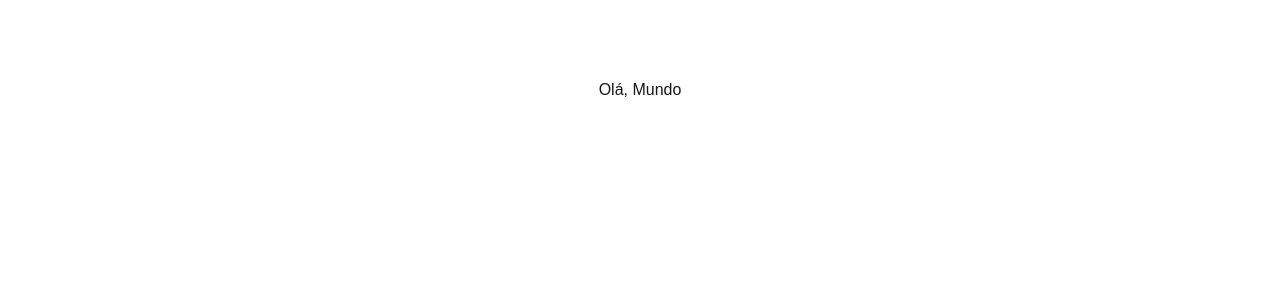
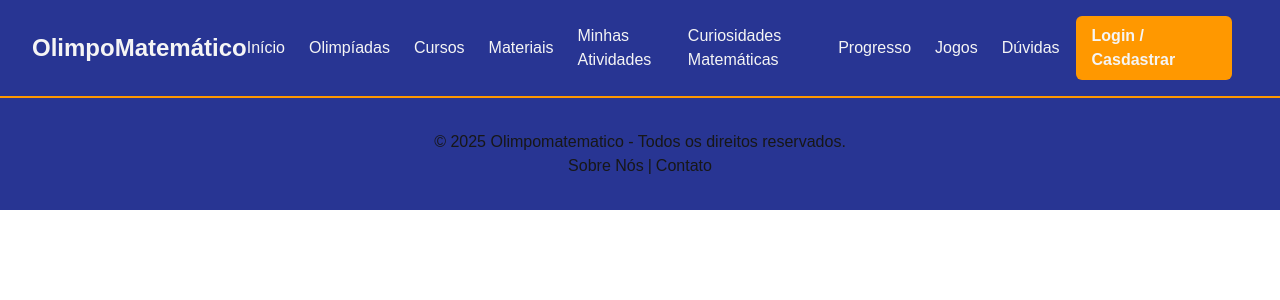
Before and after one commit to gabrieljaivona/OlimpoMatematica, a Next.js app: page / in a window 1280 px wide. Shown: the top 300 px of the page. Built offline with nearby package versions, Linux system fonts and the light colour scheme.

Commit message:
Criando Header e Footer, e novas paginas

```diff
--- a/src/app/page.tsx
+++ b/src/app/page.tsx
@@ -1,3 +1,5 @@
+import Footer from "@/components/Footer";
+import Header from "@/components/Header";
 
 
 export default function Home() {
@@ -9,8 +11,10 @@ export default function Home() {
     //#FF9800
     //#BF8841
     //#F5F5F5
-    <div className="font-sans grid grid-rows-[20px_1fr_20px] items-center justify-items-center min-h-screen p-8 pb-20 gap-16 sm:p-20">
-      <h1>Olá, Mundo</h1>
-    </div>
+
+    <>
+    <Header />
+    <Footer />
+    </>
   );
 }
--- a/src/components/Footer.tsx
+++ b/src/components/Footer.tsx
@@ -0,0 +1,14 @@
+
+
+export default function Footer() {
+    return(
+        <footer className="flex flex-col p-8 justify-center items-center w-screen bg-[#283593] p-t-15">
+            <p>© 2025 Olimpomatematico - Todos os direitos reservados.</p>
+            <div className="flex gap-1">
+                <a href="#">Sobre Nós</a>
+                <p> | </p>
+                <a href="#"> Contato</a>
+            </div>
+        </footer>
+    )
+}
--- a/src/components/Header.tsx
+++ b/src/components/Header.tsx
@@ -1,9 +1,58 @@
+// src/components/Header.tsx
+'use client'; // Necessário para a interatividade (useState) da barra de notificação
+
+import Link from 'next/link';
+import { useState } from 'react';
 
 
-export function Header(){
-    return(
-        <header>
 
-        </header>
-    )
+// --- Componente Principal do Header ---
+export default function Header() {
+  const navLinks = [
+    { href: '/', label: 'Início'},
+    { href: '/olimpiadas', label: 'Olimpíadas'},
+    { href: '/cursos', label: 'Cursos' },
+    { href: '/materiais-de-estudos', label: 'Materiais' },
+    { href: '/minhas-atividades', label: 'Minhas Atividades' },
+    { href: '/curiosidades-matematicas', label: 'Curiosidades Matemáticas' },
+    { href: '/progresso', label: 'Progresso ' },
+    { href: '/jogos', label: 'Jogos' },
+    { href: '/duvidas', label: 'Dúvidas' },
+  ];
+
+  return (
+    <header className="shadow-md border-b-2 border-[#FF9800]">
+
+      <div className="bg-[#283593] text-[#F5F5F5] px-8 py-4 flex items-center justify-between">
+        {/* Lado Esquerdo: Logo e Navegação */}
+        <div className="flex items-center gap-10">
+          <Link href="/" className="text-2xl font-bold">
+            OlimpoMatemático
+          </Link>
+        </div>
+
+        {/* Lado Direito: Navegação e Perfil */}
+
+
+        <div className="flex items-center gap-4">
+
+            <nav className="hidden md:flex items-center gap-6">
+            {navLinks.map((link) => (
+              <Link key={link.href} href={link.href} className="font-medium hover:text-[#FF9800] transition-colors">
+                {link.label}
+              </Link>
+            ))}
+          </nav>
+
+          <Link href="/auth" className="bg-[#FF9800] font-bold py-2 px-4 rounded-md hover:opacity-90 transition-opacity">
+            Login / Casdastrar
+          </Link>
+          <Link href="/meu-perfil" aria-label="Meu Perfil" className="hidden sm:block">
+
+          </Link>
+        </div>
+
+      </div>
+    </header>
+  );
 }
```
Also changed, not shown: src/app/curiosidades-matematicas/page.tsx (added), src/app/jogos/page.tsx (added), src/app/olimpiadas/page.tsx (added).
